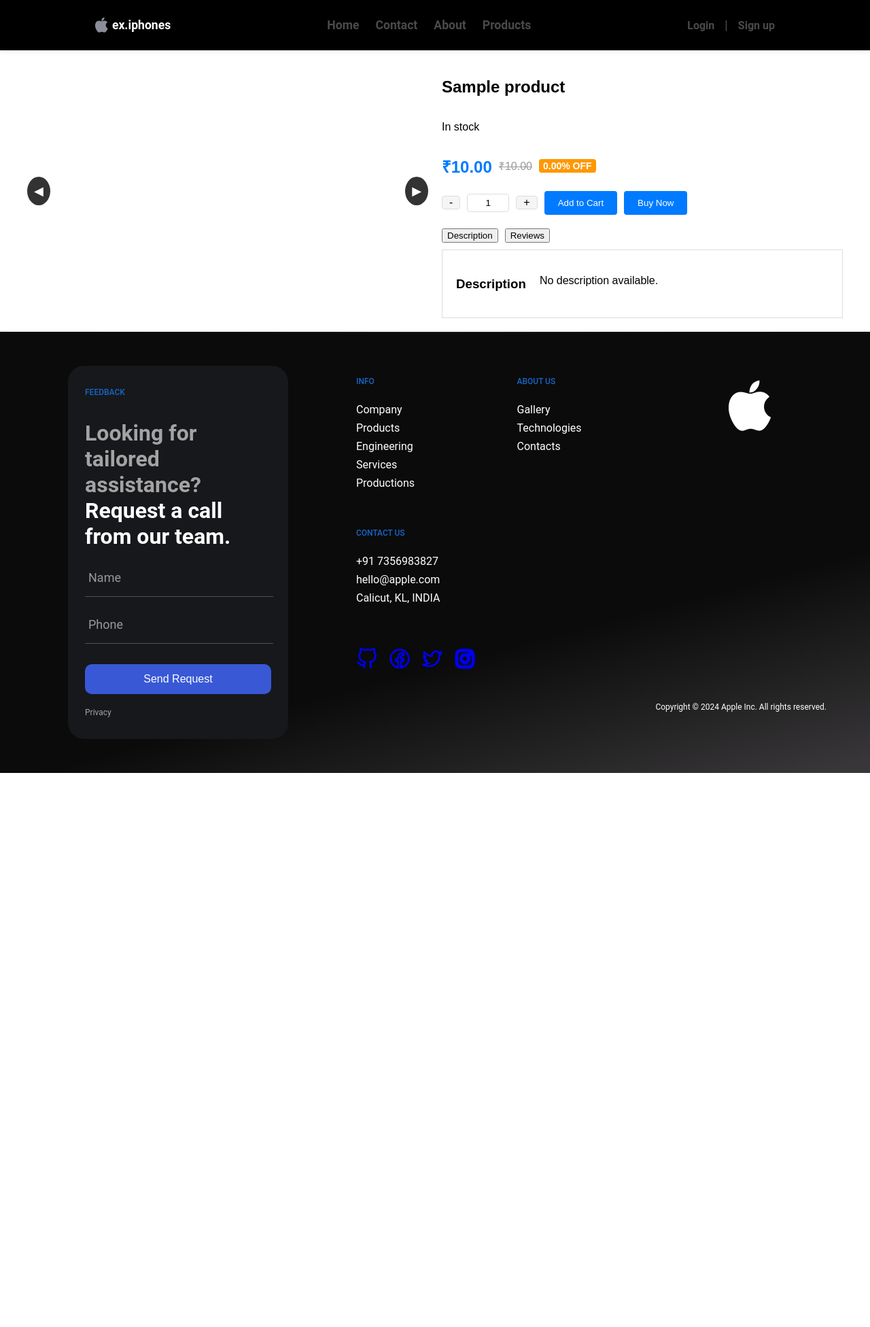
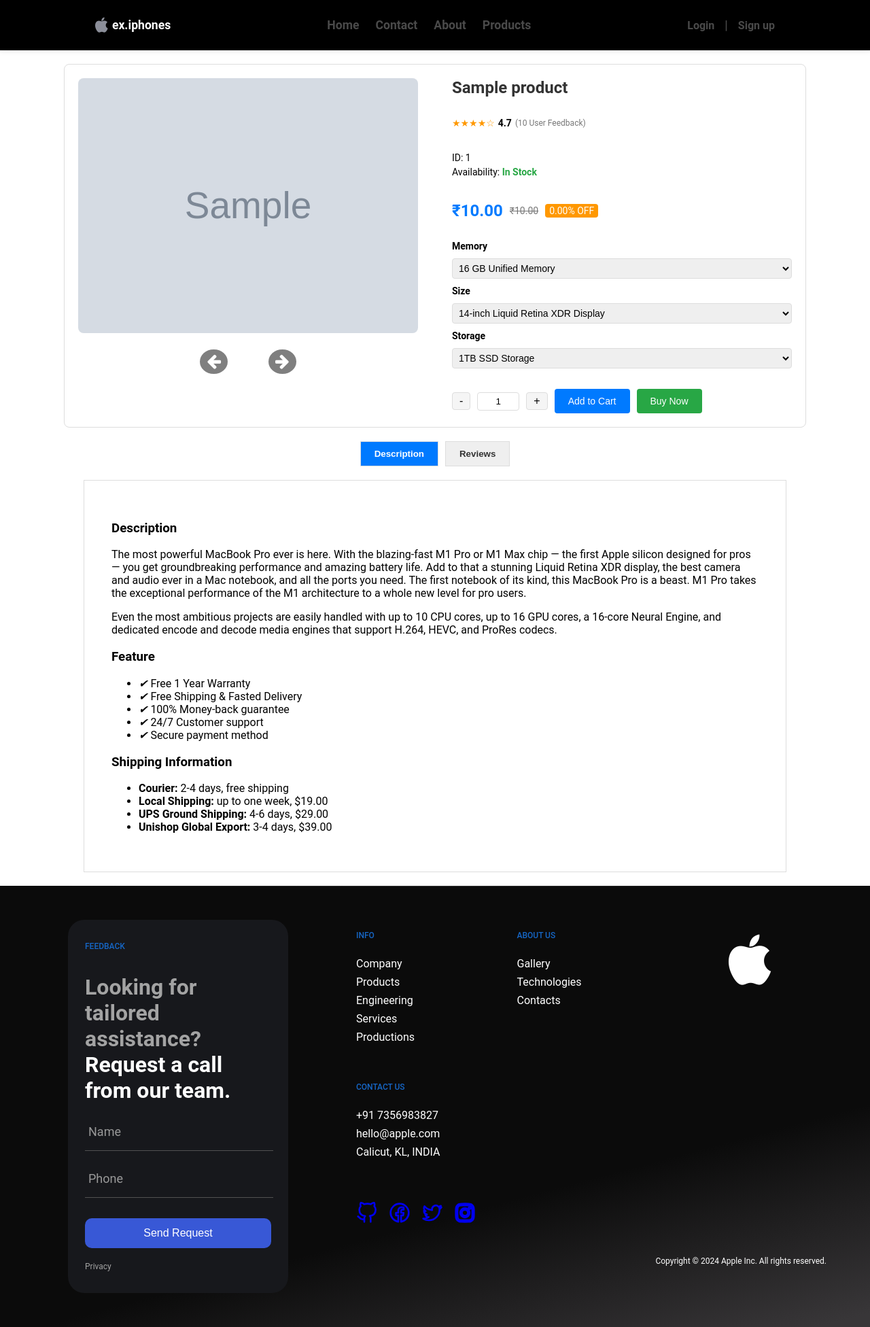
Before and after one commit to kennynguyen1603/E-Commerce-WebProgramming, a PHP site: page /e-commerce/app/views/product_detail.php?id=1 in a window 1280 px wide. Shown: the whole page at 68% size. Before the commit the page ends 1137 px from the top, so only its background shows below. Run offline with PHP 8.4, Linux system fonts and the light colour scheme; tables that the repository leaves empty hold one stand-in row (values such as "Sample post"); grey boxes marked "Sample" are stand-in pictures; style sheets or scripts are compiled from the project's sources.

Commit message:
Refactor product detail layout with grid system and enhance styling for better user experience

```diff
--- a/app/views/components/product_detail_content.php
+++ b/app/views/components/product_detail_content.php
@@ -15,79 +15,146 @@ if (isset($productDetails['images']) && is_array($productDetails['images'])) {
         }
     }
 }
+
+
+$productDetails['reviews'] = [
+    [
+        'customer_id' => 'John Doe',
+        'rating' => 5,
+        'comment' => 'This is by far the best laptop I’ve ever purchased. The performance is unmatched, and the display is breathtaking. Totally worth the price!',
+    ],
+    [
+        'customer_id' => 'Jane Smith',
+        'rating' => 4,
+        'comment' => 'Amazing product with great battery life. However, the shipping took longer than expected.',
+    ],
+    [
+        'customer_id' => 'Michael Brown',
+        'rating' => 5,
+        'comment' => 'Fantastic build quality and super-fast performance. I use it for video editing, and it handles everything flawlessly.',
+    ]
+];
+
 ?>
 
 <div class="product-detail">
     <div class="detail-container">
-        <div class="main-content">
-            <div class="image-carousel">
+        <div class="product-image-section">
             <!-- Main Image -->
-                <div class="carousel">
-                    <div class="carousel-slide">
+            <div class="main-image">
                 <img id="main-image" src="<?php echo htmlspecialchars($mainImage); ?>" alt="Product Image">
-                    </div>
             </div>
             <!-- Thumbnail Images -->
             <div class="thumbnail-carousel">
+                <button class="carousel-arrow carousel-prev" onclick="prevImage()">
+                    <i style="font-size:24px" class="fa">&#xf060;</i>
+                </button>
+                <div class="thumbnails">
                     <?php foreach ($otherImages as $image): ?>
                         <div class="thumbnail-slide">
                             <img src="<?php echo htmlspecialchars($image); ?>" alt="Product Thumbnail" onclick="changeMainImage('<?php echo htmlspecialchars($image); ?>')">
                         </div>
                     <?php endforeach; ?>
                 </div>
-                <div class="carousel-controls">
-                    <button class="carousel-prev" onclick="prevImage()">&#9664;</button>
-                    <button class="carousel-next" onclick="nextImage()">&#9654;</button>
+                <button class="carousel-arrow carousel-next" onclick="nextImage()">
+                    <i style="font-size:24px" class="fa">&#xf061;</i>
+                </button>
             </div>
         </div>
-            <div class="product-info">
-                <h2><?php echo htmlspecialchars($productDetails['name']); ?></h2>
-                <p class="availability">
-                    <?php echo isset($productDetails['stock']) && $productDetails['stock'] > 0 ? 'In stock' : 'Out of stock'; ?>
-                </p>
-                <p class="price">
-                    <span class="discounted-price">
-                        ₹<?php echo number_format($productDetails['price'] * (1 - $productDetails['discount'] / 100), 2); ?>
-                    </span>
+        <div class="product-info-section">
+            <p class="product-title"><?php echo htmlspecialchars($productDetails['name']); ?></p>
+            <div class="product-rating">
+                <span class="stars">★★★★☆</span>
+                <span class="rating-value">4.7</span>
+                <span class="review-count">(10 User Feedback)</span>
+            </div>
+            <div class="product-meta">
+                <p>ID: <?php echo htmlspecialchars($productDetails['id']); ?></p>
+                <p>Availability: <span class="availability"><?php echo isset($productDetails['stock']) && $productDetails['stock'] > 0 ? 'In Stock' : 'Out of Stock'; ?></span></p>
+            </div>
+            <div class="product-price">
+                <span class="discounted-price">₹<?php echo number_format($productDetails['price'] * (1 - $productDetails['discount'] / 100), 2); ?></span>
                 <span class="original-price">₹<?php echo number_format($productDetails['price'], 2); ?></span>
                 <span class="discount-percent"><?php echo $productDetails['discount']; ?>% OFF</span>
-                </p>
-                <!-- <p class="description"><?php echo htmlspecialchars($productDetails['description'] ?? 'No description available.'); ?></p> -->
-                <!-- Add to Cart Section -->
+            </div>
+            <div class="product-options">
+                <label>Memory</label>
+                <select>
+                    <option>16 GB Unified Memory</option>
+                </select>
+                <label>Size</label>
+                <select>
+                    <option>14-inch Liquid Retina XDR Display</option>
+                </select>
+                <label>Storage</label>
+                <select>
+                    <option>1TB SSD Storage</option>
+                </select>
+            </div>
             <div class="cart-controls">
                 <button class="quantity-control" onclick="decreaseQuantity()">-</button>
                 <input type="text" value="1" class="quantity-input" id="quantity-input">
                 <button class="quantity-control" onclick="increaseQuantity()">+</button>
                 <button class="add-to-cart" onclick="addToCart()">Add to Cart</button>
                 <button class="buy-now" onclick="checkout('<?php echo $productDetails['id']; ?>', document.getElementById('quantity-input').value)">Buy Now</button>
+            </div>
+        </div>
+    </div>
 
-                </div>
     <!-- Tabs -->
     <div class="tabs">
-                    <button class="tab-button" onclick="showTab('description')">Description</button>
-                    <button class="tab-button" onclick="showTab('reviews')">Reviews</button>
+        <button class="tab active" data-tab="description" onclick="showTab('description')">Description</button>
+        <button class="tab" data-tab="reviews" onclick="showTab('reviews')">Reviews</button>
     </div>
+
     <!-- Tab Content -->
-                <div id="description" class="tab-content">
+    <div class="tab-container">
+        <div id="description" class="tab-content active">
+            <div class="description-section">
                 <h3>Description</h3>
-                    <p><?php echo 'No description available.'; ?></p>
+                <p>The most powerful MacBook Pro ever is here. With the blazing-fast M1 Pro or M1 Max chip — the first Apple silicon designed for pros — you get groundbreaking performance and amazing battery life. Add to that a stunning Liquid Retina XDR display, the best camera and audio ever in a Mac notebook, and all the ports you need. The first notebook of its kind, this MacBook Pro is a beast. M1 Pro takes the exceptional performance of the M1 architecture to a whole new level for pro users.</p>
+                <p>Even the most ambitious projects are easily handled with up to 10 CPU cores, up to 16 GPU cores, a 16-core Neural Engine, and dedicated encode and decode media engines that support H.264, HEVC, and ProRes codecs.</p>
             </div>
-                <div id="reviews" class="tab-content" style="display:none;">
-                    <h3>Reviews</h3>
+            <div class="feature-section">
+                <h3>Feature</h3>
+                <ul>
+                    <li><i class="icon">✔</i> Free 1 Year Warranty</li>
+                    <li><i class="icon">✔</i> Free Shipping & Fasted Delivery</li>
+                    <li><i class="icon">✔</i> 100% Money-back guarantee</li>
+                    <li><i class="icon">✔</i> 24/7 Customer support</li>
+                    <li><i class="icon">✔</i> Secure payment method</li>
+                </ul>
+            </div>
+            <div class="shipping-info-section">
+                <h3>Shipping Information</h3>
+                <ul>
+                    <li><strong>Courier:</strong> 2-4 days, free shipping</li>
+                    <li><strong>Local Shipping:</strong> up to one week, $19.00</li>
+                    <li><strong>UPS Ground Shipping:</strong> 4-6 days, $29.00</li>
+                    <li><strong>Unishop Global Export:</strong> 3-4 days, $39.00</li>
+                </ul>
+            </div>
+        </div>
+        <div id="reviews" class="tab-content">
+            <div class="review-section">
+                <h3>Customer Reviews</h3>
                 <?php if (!empty($productDetails['reviews'])): ?>
-                        <ul>
                     <?php foreach ($productDetails['reviews'] as $review): ?>
-                                <li>
+                        <div class="review-item">
+                            <div class="review-header">
                                 <strong><?php echo htmlspecialchars($review['customer_id']); ?></strong>
-                                    <span><?php echo $review['rating']; ?> stars</span>
-                                    <p><?php echo htmlspecialchars($review['comment']); ?></p>
-                                </li>
+                                <span class="review-rating">
+                                    <?php for ($i = 1; $i <= 5; $i++): ?>
+                                        <?php echo $i <= $review['rating'] ? '★' : '☆'; ?>
+                                    <?php endfor; ?>
+                                </span>
+                            </div>
+                            <p class="review-comment"><?php echo htmlspecialchars($review['comment']); ?></p>
+                        </div>
                     <?php endforeach; ?>
-                        </ul>
                 <?php else: ?>
-                        <p>No reviews yet.</p>
+                    <p class="no-reviews">No reviews yet. Be the first to review this product!</p>
                 <?php endif; ?>
-                </div>
             </div>
         </div>
     </div>
@@ -97,12 +164,23 @@ if (isset($productDetails['images']) && is_array($productDetails['images'])) {
 
 <script>
     function showTab(tabId) {
+        // Lấy tất cả các tab
         const tabs = document.getElementsByClassName('tab-content');
+        const tabButtons = document.querySelectorAll('.tabs .tab');
+
+        // Ẩn tất cả tab và bỏ class "active" trên các nút tab
         for (let tab of tabs) {
-            tab.style.display = 'none';
+            tab.classList.remove('active');
         }
-        document.getElementById(tabId).style.display = 'block';
+        for (let button of tabButtons) {
+            button.classList.remove('active');
         }
+
+        // Hiển thị tab được chọn và thêm class "active" cho nút tab tương ứng
+        document.getElementById(tabId).classList.add('active');
+        document.querySelector(`.tabs .tab[data-tab="${tabId}"]`).classList.add('active');
+    }
+
 
     let currentImageIndex = 0;
     const images = ['<?php echo htmlspecialchars($mainImage); ?>', ...<?php echo json_encode($otherImages); ?>];
```
Also changed, not shown: public/assets/scss/_product_details.scss. Lines whose indentation alone changed are shown as unchanged.
